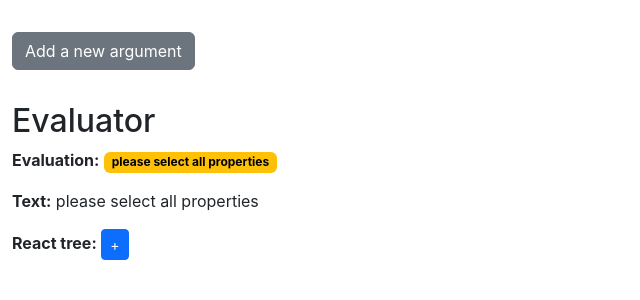
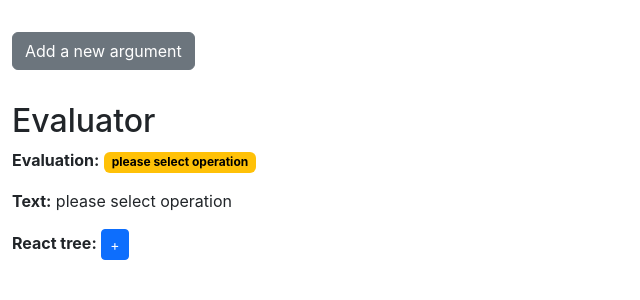
Before and after one commit to tinazhouhui/boolean-expression-evaluator, a React (Create React App) app: page / in a window 1280 px wide. Shown: the top 300 px of the page, without its empty margins (0-640 px from the left). Built offline with nearby package versions, Linux system fonts and the light colour scheme.

Commit message:
refactor: cleanup

```diff
--- a/src/evaluator/Undefined.tsx
+++ b/src/evaluator/Undefined.tsx
@@ -3,11 +3,11 @@
 
 export class Undefined extends Node {
   evaluate(): boolean {
-    throw new Error('please select all properties');
+    throw new Error('please select operation');
   }
 
   toString(): string {
-    throw new Error('please select all properties');
+    throw new Error('please select operation');
   }
 
   createComponent(): JSX.Element {
```
Also changed, not shown: 1 other file (tests, documents, lock files or other folders).
